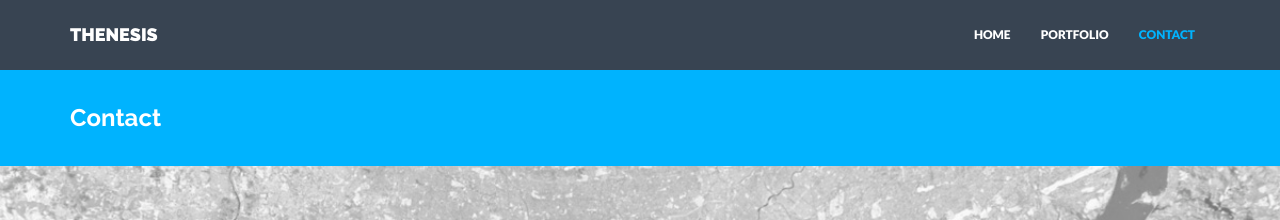
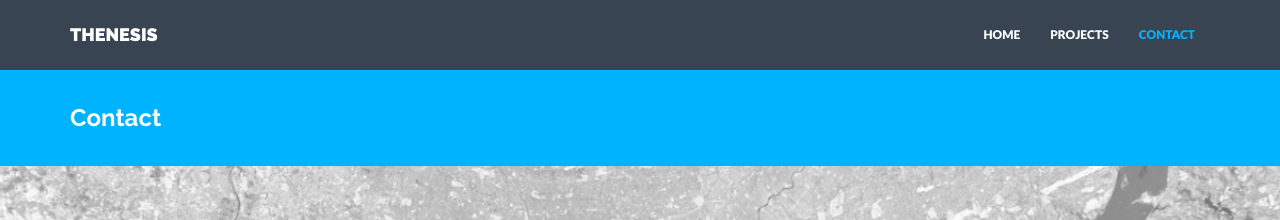
Before and after one commit to thenesis-org/thenesis-org.github.io, a Jekyll site: the page built from contact.html, in a window 1280 px wide. Shown: the top 220 px of the page. Built offline with Jekyll 4.4.1, drawn with Linux system fonts in a browser that asks for light colours; nearby versions of some CDN libraries.

Commit message:
Update nav.html

```diff
--- a/_includes/nav.html
+++ b/_includes/nav.html
@@ -16,7 +16,7 @@
         <!--
         <li {% if page.title == "Blog" %}class="active"{% endif %}><a href="{{"/blog/" | prepend: site.baseurl }}">BLOG</a></li>
         -->
-        <li {% if page.title == "Portfolio" %}class="active"{% endif %}><a href="{{"/portfolio/" | prepend: site.baseurl }}">PORTFOLIO</a></li>
+        <li {% if page.title == "Portfolio" %}class="active"{% endif %}><a href="{{"/portfolio/" | prepend: site.baseurl }}">PROJECTS</a></li>
         <!--
         <li {% if page.title == "About" %}class="active"{% endif %}><a href="{{"/about/" | prepend: site.baseurl }}">ABOUT</a></li>
         -->
```
